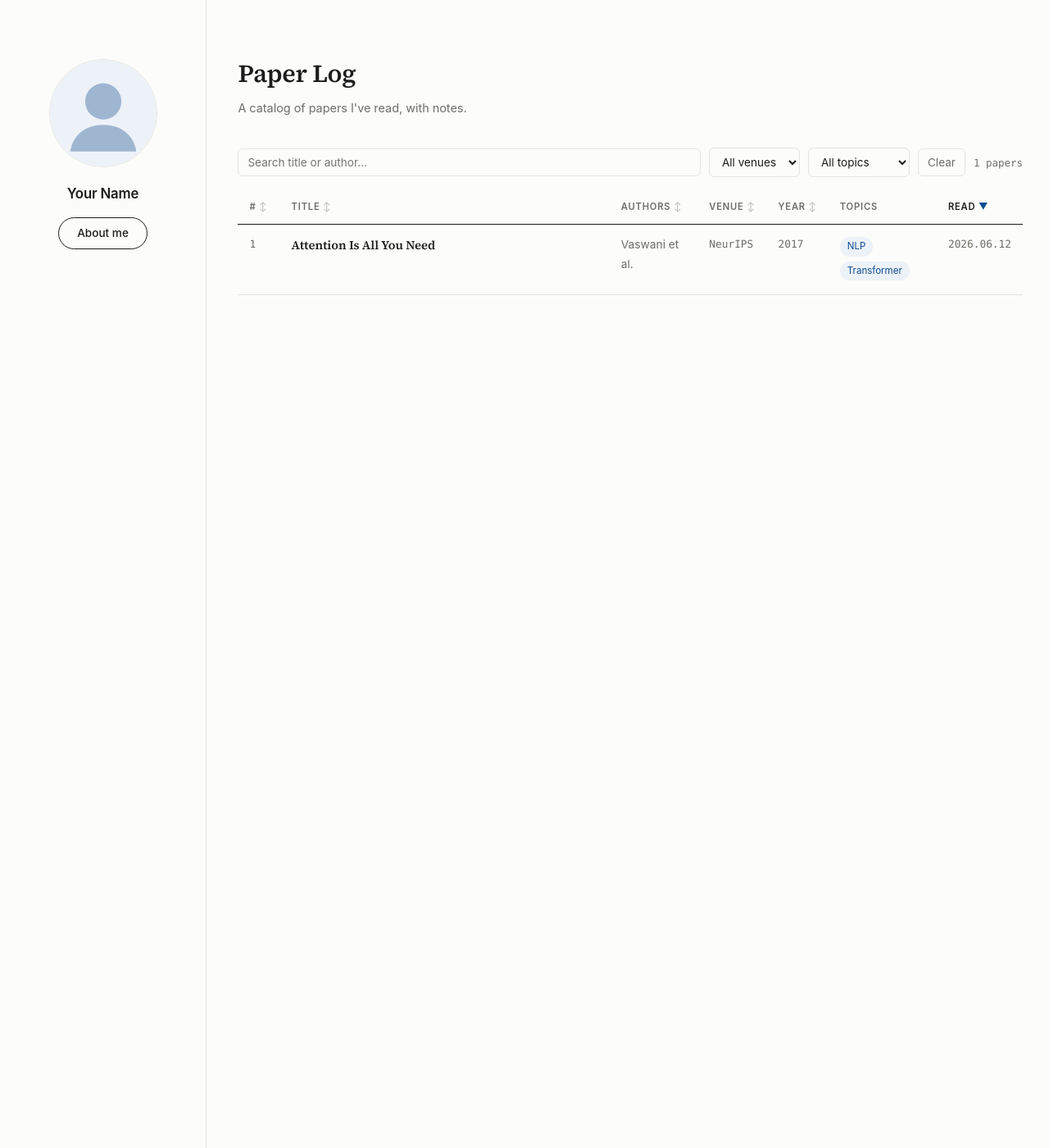
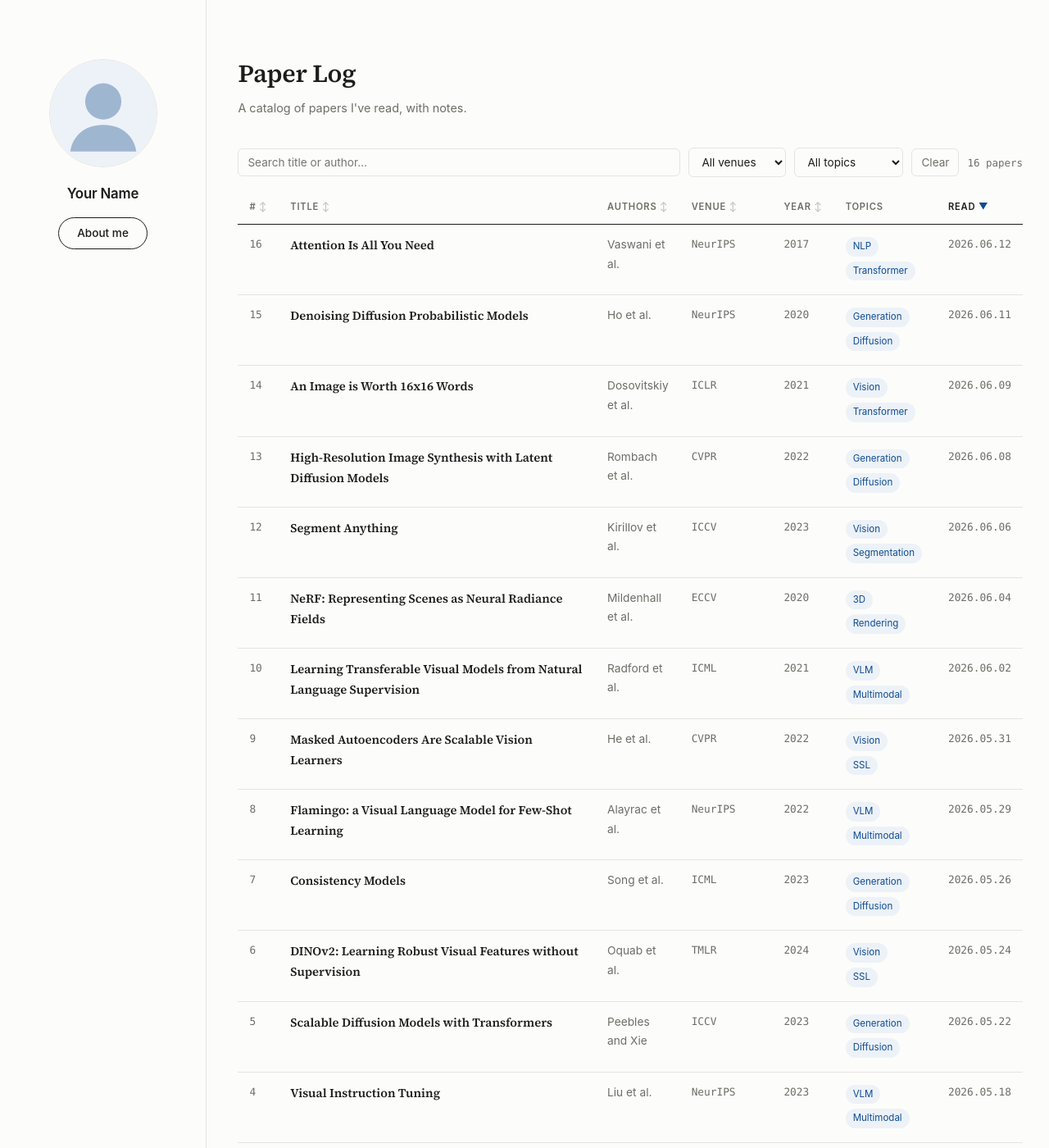
Before and after one commit to krjeo0/krjeo0.github.io, a Jekyll site: the page built from index.html, in a window 1280 px wide and 1400 px high. Shown: the whole window at 82% size. Built offline with Jekyll 4.4.1, drawn with Linux system fonts in a browser that asks for light colours; some of the changed text lies outside the part shown.

Commit message:
Add files via upload

```diff
--- a/_layouts/default.html
+++ b/_layouts/default.html
@@ -26,5 +26,33 @@
     </main>
 
   </div>
+
+  <script>
+  /* Cross-document transition: morph the clicked paper title into the
+     summary-page heading (and back). Safe no-op where unsupported. */
+  (function () {
+    function rowByUrl(url) {
+      var p;
+      try { p = new URL(url, location.href).pathname; } catch (e) { return null; }
+      var links = document.querySelectorAll('.paper-db a[href]');
+      for (var i = 0; i < links.length; i++) {
+        try { if (new URL(links[i].href).pathname === p) return links[i]; } catch (e) {}
+      }
+      return null;
+    }
+    window.addEventListener('pageswap', function (e) {
+      if (!e.viewTransition) return;
+      var dest = e.activation && e.activation.entry && e.activation.entry.url;
+      var a = dest && rowByUrl(dest);
+      if (a) a.style.viewTransitionName = 'paper-title';
+    });
+    window.addEventListener('pagereveal', function (e) {
+      if (!e.viewTransition) return;
+      if (typeof navigation === 'undefined' || !navigation.activation || !navigation.activation.from) return;
+      var a = rowByUrl(navigation.activation.from.url);
+      if (a) a.style.viewTransitionName = 'paper-title';
+    });
+  })();
+  </script>
 </body>
 </html>
--- /dev/null
+++ b/_posts/2026-05-10-sora.md
@@ -0,0 +1,11 @@
+---
+layout: post
+title: "Video Generation Models as World Simulators"
+date: 2026-05-10
+authors: "Brooks et al."
+venue: "Tech report"
+year: 2024
+tags: [Video, WorldModel]
+---
+
+_Placeholder entry for layout testing. Replace with your summary._
--- /dev/null
+++ b/_posts/2026-05-15-dino.md
@@ -0,0 +1,11 @@
+---
+layout: post
+title: "Emerging Properties in Self-Supervised Vision Transformers"
+date: 2026-05-15
+authors: "Caron et al."
+venue: "ICCV"
+year: 2021
+tags: [Vision, SSL]
+---
+
+_Placeholder entry for layout testing. Replace with your summary._
--- /dev/null
+++ b/_posts/2026-05-18-llava.md
@@ -0,0 +1,11 @@
+---
+layout: post
+title: "Visual Instruction Tuning"
+date: 2026-05-18
+authors: "Liu et al."
+venue: "NeurIPS"
+year: 2023
+tags: [VLM, Multimodal]
+---
+
+_Placeholder entry for layout testing. Replace with your summary._
--- /dev/null
+++ b/_posts/2026-05-22-dit.md
@@ -0,0 +1,11 @@
+---
+layout: post
+title: "Scalable Diffusion Models with Transformers"
+date: 2026-05-22
+authors: "Peebles and Xie"
+venue: "ICCV"
+year: 2023
+tags: [Generation, Diffusion]
+---
+
+_Placeholder entry for layout testing. Replace with your summary._
--- /dev/null
+++ b/_posts/2026-05-24-dinov2.md
@@ -0,0 +1,11 @@
+---
+layout: post
+title: "DINOv2: Learning Robust Visual Features without Supervision"
+date: 2026-05-24
+authors: "Oquab et al."
+venue: "TMLR"
+year: 2024
+tags: [Vision, SSL]
+---
+
+_Placeholder entry for layout testing. Replace with your summary._
--- /dev/null
+++ b/_posts/2026-05-26-consistency.md
@@ -0,0 +1,11 @@
+---
+layout: post
+title: "Consistency Models"
+date: 2026-05-26
+authors: "Song et al."
+venue: "ICML"
+year: 2023
+tags: [Generation, Diffusion]
+---
+
+_Placeholder entry for layout testing. Replace with your summary._
--- /dev/null
+++ b/_posts/2026-05-29-flamingo.md
@@ -0,0 +1,11 @@
+---
+layout: post
+title: "Flamingo: a Visual Language Model for Few-Shot Learning"
+date: 2026-05-29
+authors: "Alayrac et al."
+venue: "NeurIPS"
+year: 2022
+tags: [VLM, Multimodal]
+---
+
+_Placeholder entry for layout testing. Replace with your summary._
--- /dev/null
+++ b/_posts/2026-05-31-mae.md
@@ -0,0 +1,11 @@
+---
+layout: post
+title: "Masked Autoencoders Are Scalable Vision Learners"
+date: 2026-05-31
+authors: "He et al."
+venue: "CVPR"
+year: 2022
+tags: [Vision, SSL]
+---
+
+_Placeholder entry for layout testing. Replace with your summary._
--- /dev/null
+++ b/_posts/2026-06-02-clip.md
@@ -0,0 +1,11 @@
+---
+layout: post
+title: "Learning Transferable Visual Models from Natural Language Supervision"
+date: 2026-06-02
+authors: "Radford et al."
+venue: "ICML"
+year: 2021
+tags: [VLM, Multimodal]
+---
+
+_Placeholder entry for layout testing. Replace with your summary._
--- /dev/null
+++ b/_posts/2026-06-04-nerf.md
@@ -0,0 +1,11 @@
+---
+layout: post
+title: "NeRF: Representing Scenes as Neural Radiance Fields"
+date: 2026-06-04
+authors: "Mildenhall et al."
+venue: "ECCV"
+year: 2020
+tags: [3D, Rendering]
+---
+
+_Placeholder entry for layout testing. Replace with your summary._
--- /dev/null
+++ b/_posts/2026-06-06-sam.md
@@ -0,0 +1,11 @@
+---
+layout: post
+title: "Segment Anything"
+date: 2026-06-06
+authors: "Kirillov et al."
+venue: "ICCV"
+year: 2023
+tags: [Vision, Segmentation]
+---
+
+_Placeholder entry for layout testing. Replace with your summary._
--- /dev/null
+++ b/_posts/2026-06-08-ldm.md
@@ -0,0 +1,11 @@
+---
+layout: post
+title: "High-Resolution Image Synthesis with Latent Diffusion Models"
+date: 2026-06-08
+authors: "Rombach et al."
+venue: "CVPR"
+year: 2022
+tags: [Generation, Diffusion]
+---
+
+_Placeholder entry for layout testing. Replace with your summary._
--- /dev/null
+++ b/_posts/2026-06-09-vit.md
@@ -0,0 +1,11 @@
+---
+layout: post
+title: "An Image is Worth 16x16 Words"
+date: 2026-06-09
+authors: "Dosovitskiy et al."
+venue: "ICLR"
+year: 2021
+tags: [Vision, Transformer]
+---
+
+_Placeholder entry for layout testing. Replace with your summary._
--- /dev/null
+++ b/_posts/2026-06-11-ddpm.md
@@ -0,0 +1,11 @@
+---
+layout: post
+title: "Denoising Diffusion Probabilistic Models"
+date: 2026-06-11
+authors: "Ho et al."
+venue: "NeurIPS"
+year: 2020
+tags: [Generation, Diffusion]
+---
+
+_Placeholder entry for layout testing. Replace with your summary._
--- a/assets/css/style.css
+++ b/assets/css/style.css
@@ -297,3 +297,34 @@
   .col-id, .col-authors { display: none; }
   .col-title { width: auto; }
 }
+
+/* ============================================
+   Smooth page transitions (progressive enhancement)
+   Supported browsers: soft crossfade between pages, and the
+   clicked paper title morphs into the summary-page heading.
+   Unsupported browsers navigate normally — nothing breaks.
+   ============================================ */
+@view-transition { navigation: auto; }
+
+@keyframes vt-in  { from { opacity: 0; transform: translateY(8px);  } to { opacity: 1; transform: none; } }
+@keyframes vt-out { from { opacity: 1; transform: none; } to { opacity: 0; transform: translateY(-6px); } }
+
+::view-transition-old(root) {
+  animation: vt-out 0.28s cubic-bezier(0.4, 0, 0.2, 1) both;
+}
+::view-transition-new(root) {
+  animation: vt-in 0.34s cubic-bezier(0.4, 0, 0.2, 1) both;
+}
+
+/* the heading that morphs between the list and the summary page */
+.paper-title { view-transition-name: paper-title; }
+::view-transition-group(paper-title) {
+  animation-duration: 0.4s;
+  animation-timing-function: cubic-bezier(0.4, 0, 0.2, 1);
+}
+
+@media (prefers-reduced-motion: reduce) {
+  ::view-transition-group(*),
+  ::view-transition-old(*),
+  ::view-transition-new(*) { animation: none !important; }
+}
```
Also changed, not shown: _posts/2026-05-08-prompt-tuning.md (added, +11 -0 lines).
